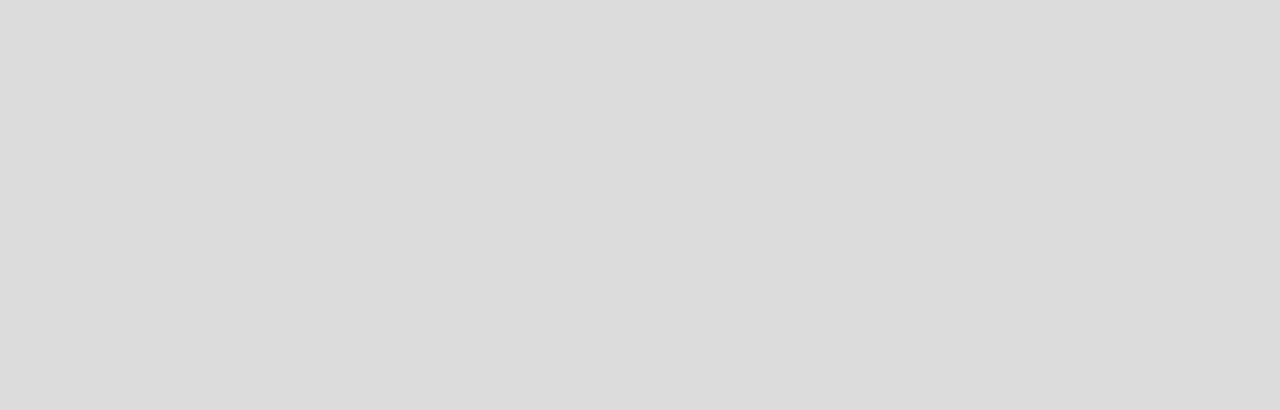
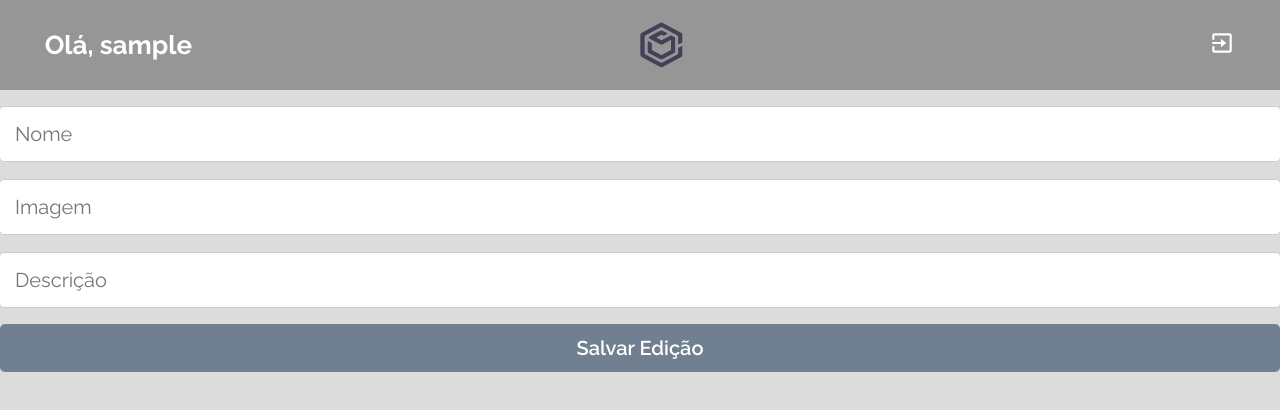
Before and after one commit to BrendonLee23/projeto18-tecno-trab-front, a React (Vite) app: page /service/create in a window 1280 px wide. Before the commit this address had no page. Shown: the top 410 px of the page. Built offline with nearby package versions, Linux system fonts and the light colour scheme; sample sign-in values are in the browser's storage; a web font is replaced by a local one.

Commit message:
edit page pré finalizada

```diff
--- a/index.html
+++ b/index.html
@@ -9,7 +9,7 @@
   <link href="https://fonts.googleapis.com/css2?family=Raleway:wght@400;600;700&family=Saira+Stencil+One&display=swap"
     rel="stylesheet">
   <meta name="viewport" content="width=device-width, initial-scale=1.0" />
-  <title>Vite + React</title>
+  <title>Tecno Trab</title>
 </head>
 
 <body>
--- a/src/App.jsx
+++ b/src/App.jsx
@@ -6,6 +6,7 @@ import SignUpPage from "./pages/SignUpPage"
 import { useState } from "react"
 import { UserContext } from "./contexts/UserContext";
 import GetServiceById from "./pages/GetServiceById";
+import InsertService from "./pages/InsertService"
 
 export default function App() {
 
@@ -22,6 +23,7 @@ export default function App() {
             <Route path="/signup" element={<SignUpPage />} />
             <Route path="/home" element={<HomePage />} />
             <Route path="/home/:id" element={<GetServiceById />} />
+            <Route path="/service/create" element={<InsertService />} />
           </Routes>
         </UserContext.Provider>
       </BrowserRouter>
--- a/src/pages/GetServiceById.jsx
+++ b/src/pages/GetServiceById.jsx
@@ -14,9 +14,7 @@ export default function GetServiceById() {
     const token = localStorage.getItem('token')
     const [servicesById, setServicesById] = useState([])
     const { user } = useContext(UserContext)
-    const [novoNome, setNovoNome] = useState()
-    const [novaImagem, setNovaImagem] = useState()
-    const [novaDescricao, setNovaDescricao] = useState()
+
 
     function deslogar() {
         localStorage.removeItem('userName')
@@ -24,9 +22,11 @@ export default function GetServiceById() {
         navigate('/login')
     }
 
-    function finalizeEdit() {
-        console.log('teste');
+    function backToHome(){
+        navigate('/home')
     }
+
+
     useEffect(() => {
 
         if (!token) {
@@ -35,31 +35,20 @@ export default function GetServiceById() {
             return
         }
 
-        /*         const config = {
-                    headers: {
-                        "authorization": `Bearer ${token}`,
-                    }
-                } */
-
-        /*         const body = {
-                    name: novoNome,
-                    image: novaImagem,
-                    description: novaDescricao
-                    } */
-
         axios.get(`${import.meta.env.VITE_API_URL}/home/${user.userId}`)
             .then(res => {
                 console.log(res.data, "vasco");
                 setServicesById(res.data)
+                localStorage.getItem('token, data.token')
             })
             .catch(err => console.log(err.message))
     }, [token]);
 
     return (
-        <EditContainer>
+        <MyServicesContainer>
             <Header>
                 <h1 data-test="user-name">Olá,  {usuarioLogado}</h1>
-                <img src={IconLogo} alt="icon-logo" />
+                <img onClick={backToHome} src={IconLogo} alt="icon-logo" />
                 <div>
                     <BiExit data-test="logout" onClick={deslogar} />
                 </div>
@@ -69,37 +58,35 @@ export default function GetServiceById() {
                     {servicesById?.map((service, i) => (<ServicePage key={i} nome={service.name} imagem={service.image} descricao={service.description} numero={service.phoneNumber} />))}
                 </>
             }
-            <form onSubmit={finalizeEdit}>
-                <input type={'text'} placeholder={'Nome'} value={novoNome} onChange={(e) => setNovoNome(e.target.value)} />
-                <input type={'text'} placeholder={'Imagem'} value={novaImagem} onChange={(e) => setNovaImagem(e.target.value)} />
-                <input type={'text'} placeholder={'Descrição'} value={novaDescricao} onChange={(e) => setNovaDescricao(e.target.value)} />
-                <button >Salvar Edição</button>
-            </form>
-        </EditContainer>
+        </MyServicesContainer>
     )
 }
 
-const EditContainer = styled.div`
-    background-color: green;
+const MyServicesContainer = styled.div`
     width: 100%;
-    height: auto;
+    height: calc(100vh - 50px);
+    display: flex;
+    flex-direction: column;
+    align-items: center;
+    justify-content: flex-start;
 `
-
 const Header = styled.header`
-    width: 110%;
-    height: 30px;
+    width: 100%;
+    height: 60px;
     background-color: #969696;
     display: flex;
     align-items: center;
-    justify-content: space-between;
-    padding: 15px;
+    justify-content: space-evenly;
+    padding:15px;
     margin-bottom: 15px;
     font-size: 26px;
     color: white;
+    gap:400px;
     img{
     width: 48px;
     height: 48px;
-    margin-right: 80px;
+    cursor: pointer;
+    padding-right: 80px;
     }
     div{
     cursor: pointer;
--- a/src/pages/HomePage.jsx
+++ b/src/pages/HomePage.jsx
@@ -13,12 +13,15 @@ export default function HomePage() {
   const usuarioLogado = localStorage.getItem('userName')
   const token = localStorage.getItem('token')
   const [services, setServices] = useState([])
-  console.log(services)
 
   function deslogar() {
     localStorage.removeItem('userName')
     localStorage.removeItem('token')
     navigate('/login')
+  }
+
+  function backToHome(){
+    navigate('/home')
   }
 
   useEffect(() => {
@@ -41,6 +44,7 @@ export default function HomePage() {
       .then(res => {
         const result = [...services, res.data]
         setServices(result);
+        localStorage.getItem('token, data.token')
       })
       .catch(err => console.log(err.message))
   }, [token])
@@ -50,7 +54,7 @@ export default function HomePage() {
     <HomeContainer>
       <Header>
         <h1 data-test="user-name">Olá,  {usuarioLogado}</h1>
-        <img src={IconLogo} alt="icon-logo" />
+        <img onClick={backToHome} src={IconLogo} alt="icon-logo" />
         <div>
           <BiExit data-test="logout" onClick={deslogar} />
         </div>
@@ -60,7 +64,7 @@ export default function HomePage() {
           <AiOutlineFolder  size={30} />
           <p>Meus Serviços</p>
         </button>
-        <button onClick={() => navigate('/nova-transacao/entrada')}>
+        <button onClick={() => navigate('/service/create')}>
           <AiOutlineForm size={30} />
           <p>Cadastar Serviços</p>
         </button>
@@ -82,27 +86,30 @@ export default function HomePage() {
 }
 
 const HomeContainer = styled.div`
-  height: 300px;
+  width: 100%;
+  height: calc(100vh - 50px);
   display: flex;
+  flex-direction: column;
   align-items: center;
-  flex-direction: column;
-  min-height: 100vh;
+  justify-content: flex-start;
 `
 const Header = styled.header`
-  width: 110%;
-  height: 30px;
+    width: 100%;
+    height: 90px;
     background-color: #969696;
     display: flex;
     align-items: center;
-  justify-content: space-between;
-  padding: 15px;
+    justify-content: space-evenly;
+    padding:15px;
     margin-bottom: 15px;
     font-size: 26px;
     color: white;
+    gap:400px;
     img{
     width: 48px;
     height: 48px;
-    margin-right: 80px;
+    cursor: pointer;
+    padding-right: 80px;
     }
     div{
     cursor: pointer;
@@ -135,6 +142,7 @@ const ButtonsContainer = styled.section`
     display: flex;
     flex-direction: column;
     justify-content: space-between;
+    position: center;
     p {
       font-size: 18px;
     }
--- /dev/null
+++ b/src/pages/InsertService.jsx
@@ -0,0 +1,125 @@
+import axios from "axios";
+import { useContext, useEffect, useState } from "react";
+import styled from "styled-components"
+import { UserContext } from "../contexts/UserContext";
+import { useNavigate } from "react-router-dom";
+import { BiExit } from "react-icons/bi"
+import IconLogo from "../Assets/icon-logo.png";
+
+export default function InsertService() {
+
+  const navigate = useNavigate();
+  const { user } = useContext(UserContext)
+  const usuarioLogado = localStorage.getItem('userName')
+  const token = localStorage.getItem('token')
+  console.log(user.token)
+  const [novoNome, setNovoNome] = useState()
+  const [novaImagem, setNovaImagem] = useState()
+  const [novaDescricao, setNovaDescricao] = useState()
+
+  function backToHome(){
+    navigate('/home')
+  }
+
+  function deslogar() {
+    localStorage.removeItem('userName')
+    localStorage.removeItem('token')
+    navigate('/login')
+  }
+
+  function finalizeEdit() {
+    console.log('teste');
+}
+
+  useEffect(() => {
+
+    if (!token) {
+      navigate('/login')
+      alert("Faça o login!")
+      return
+    }
+
+    localStorage.getItem('token, data.token')
+
+  }, [token])
+
+  function finalizeEdit(e) {
+
+    e.preventDefault();
+
+    const config = {
+      headers: {
+        "authorization": `Bearer ${token}`,
+      }
+    }
+
+    const body = {
+      valor: valor,
+      descricao: descricao
+    }
+
+    const promise = axios.post(`${import.meta.env.VITE_API_URL}/service/create`, body, config);
+
+    promise.then(response => {
+      console.log(response.data);
+      localStorage.getItem('token, data.token')
+      /* navigate('/home'); */
+    })
+
+    promise.catch(err => {
+      console.log(err.message);
+      alert('Erro ao realizar transação. Por favor, tente novamente!)');
+    })
+  }
+
+
+
+  return (
+    <ContainerEdit>
+      <Header>
+        <h1 data-test="user-name">Olá,  {usuarioLogado}</h1>
+        <img onClick={backToHome} src={IconLogo} alt="icon-logo" />
+        <div>
+          <BiExit data-test="logout" onClick={deslogar} />
+        </div>
+      </Header>
+      <form onSubmit={finalizeEdit}>
+        <input type={'text'} placeholder={'Nome'} value={novoNome} onChange={(e) => setNovoNome(e.target.value)} />
+        <input type={'text'} placeholder={'Imagem'} value={novaImagem} onChange={(e) => setNovaImagem(e.target.value)} />
+        <input type={'text'} placeholder={'Descrição'} value={novaDescricao} onChange={(e) => setNovaDescricao(e.target.value)} />
+        <button >Salvar Edição</button>
+      </form>
+    </ContainerEdit>
+  )
+}
+
+const ContainerEdit = styled.div`
+  width: 100%;
+  height: calc(100vh - 50px);
+  display: flex;
+  flex-direction: column;
+  align-items: center;
+  justify-content: flex-start;
+`
+const Header = styled.header`
+    width: 100%;
+    height: 60px;
+    background-color: #969696;
+    display: flex;
+    align-items: center;
+    justify-content: space-evenly;
+    padding:15px;
+    margin-bottom: 15px;
+    font-size: 26px;
+    color: white;
+    gap:400px;
+    img{
+    width: 48px;
+    height: 48px;
+    cursor: pointer;
+    padding-right: 80px;
+    }
+    div{
+    cursor: pointer;
+    }
+`
--- a/src/pages/SignInPage.jsx
+++ b/src/pages/SignInPage.jsx
@@ -58,7 +58,6 @@ export default function SignInPage() {
             color="#d7d7d7"
             position="center"
             secondaryColor='#222222'
-            /* radius='4.5' */
             ariaLabel="three-dots-loading"
             wrapperStyle={{}}
             wrapperClass=""
```
Also changed, not shown: src/pages/InsertTransactionPage.jsx (deleted, +0 -72 lines). Lines whose indentation alone changed are shown as unchanged.
